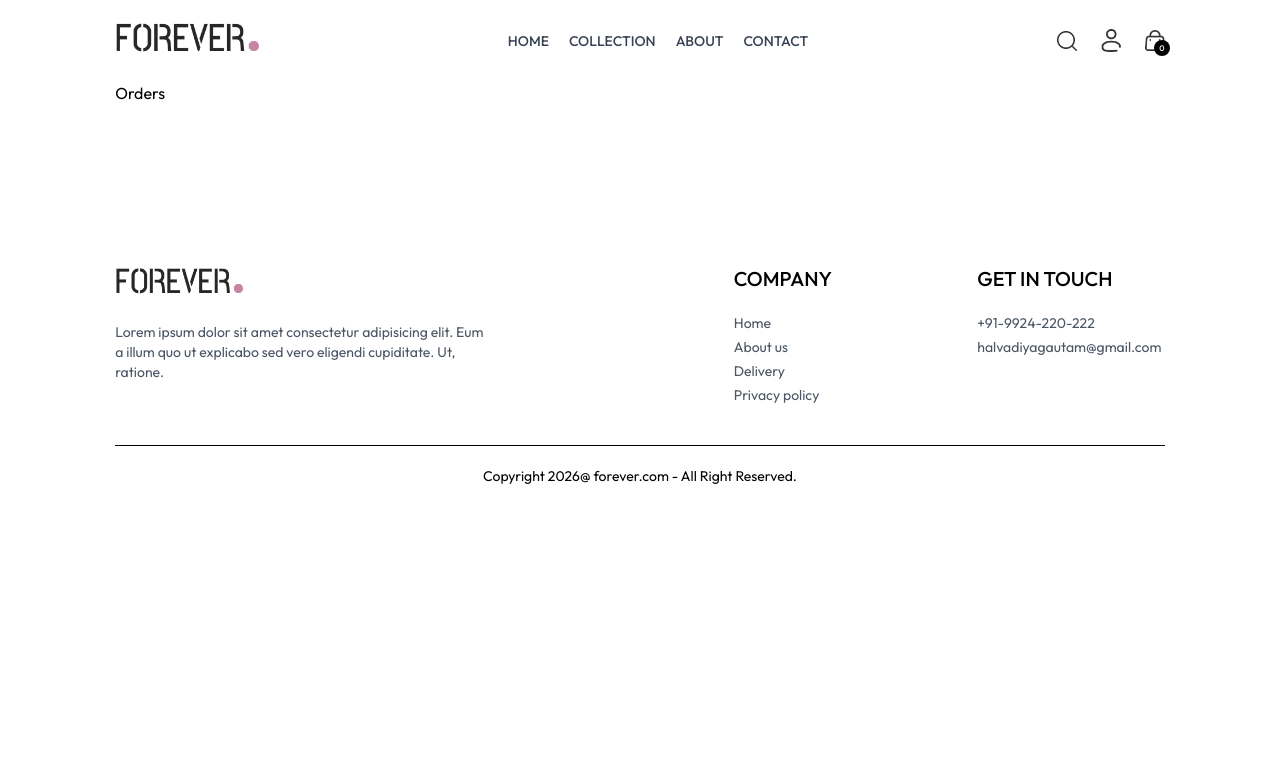
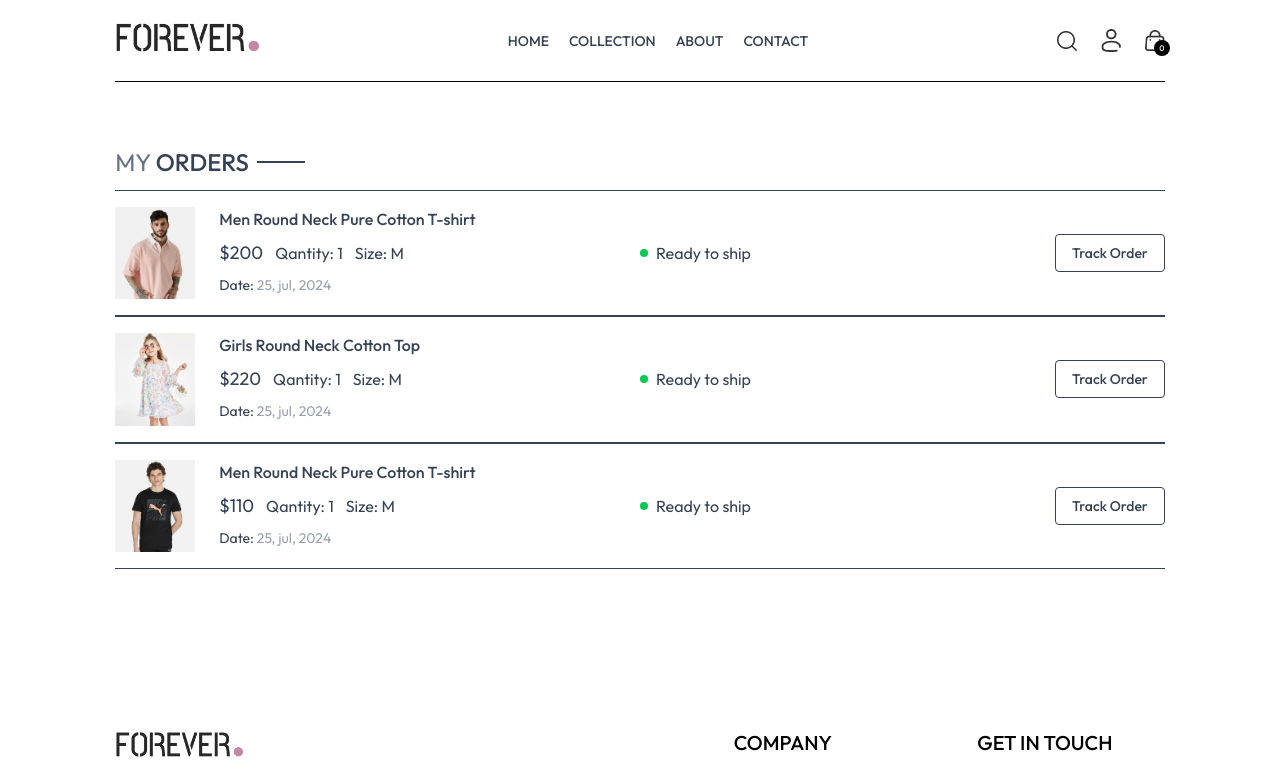
Before and after one commit to GAUTAM-HALVADIYA/ECommerce, a React (Vite) app: page /orders in a window 1280 px wide. Shown: the top 780 px of the page. Built offline with nearby package versions, Linux system fonts and the light colour scheme.

Commit message:
Add order page

```diff
--- a/src/components/Hero.jsx
+++ b/src/components/Hero.jsx
@@ -23,6 +23,7 @@
             </div>
 
             <img src={assets.hero_img} className="w-full sm:w-1/2" alt="" />
+
         </div>
     );
 }
--- a/src/components/Navbar.jsx
+++ b/src/components/Navbar.jsx
@@ -43,7 +43,10 @@
                 <img src={assets.search_icon} onClick={() => setShowSearch(true)}  className="w-5 cursor-pointer" alt=""/>
 
                 <div className="group relative">
-                    <img src={assets.profile_icon} className="w-5 cursor-pointer" alt="" />
+                   <Link to= "/login">
+                        <img src={assets.profile_icon} className="w-5 cursor-pointer" alt=""/>
+                   </Link>
+
 
                     <div className="group-hover:block hidden absolute dropdown-menu right-0 pt-4">
                         <div className="flex flex-col gap-2 w-36 py-3 px-5 bg-slate-100 text-gray-500 rounded">
--- a/src/pages/Orders.jsx
+++ b/src/pages/Orders.jsx
@@ -1,8 +1,47 @@
-import React from 'react'
+import React, { useContext } from 'react'
+import { ShopContext } from '../context/ShopContext'
+import Title from '../components/Title'
 
 function Orders() {
+
+  const {products, currency} = useContext(ShopContext)
+
+
   return (
-    <div>Orders</div>
+    <div className='border-t pt-16'>
+      <div className='text-2xl'>
+        <Title text1={'MY'} text2={'ORDERS'}/>
+      </div>
+
+      <div>
+        {
+          products.slice(1, 4).map((item, index) => (
+
+            <div key={index} className='py-4 border-t border-b text-gray-700 flex flex-col md:flex-row md:items-center md:justify-between gap-4'>
+              <div className='flex items-start gap-6 text-sm'>
+                <img className='w-16 sm:w-20' src={item.image[0]} alt="" />
+                <div>
+                  <p className='sm:text-base font-medium'>{item.name}</p>
+                  <div className='flex items-center gap-3 mt-2 text-base text-gray-700'>
+                    <p className='text-lg'>{currency}{item.price}</p>
+                    <p>Qantity: 1</p>
+                    <p>Size: M</p>
+                  </div>
+                  <p className='mt-2'>Date: <span className='text-gray-400'>25, jul, 2024</span></p>
+                </div>
+              </div>
+              <div className='md:w-1/2 flex justify-between'>
+                <div className='flex items-center gap-2'>
+                  <p className='min-w-2 h-2 rounded-full bg-green-500'></p>
+                  <p className='text-sm md:text-base'>Ready to ship</p>
+                </div>
+                <button className='border px-4 py-2 text-sm font-medium rounded-sm'>Track Order</button>
+              </div>
+            </div>
+          ))
+        }
+      </div>
+    </div>
   )
 }
 
```
